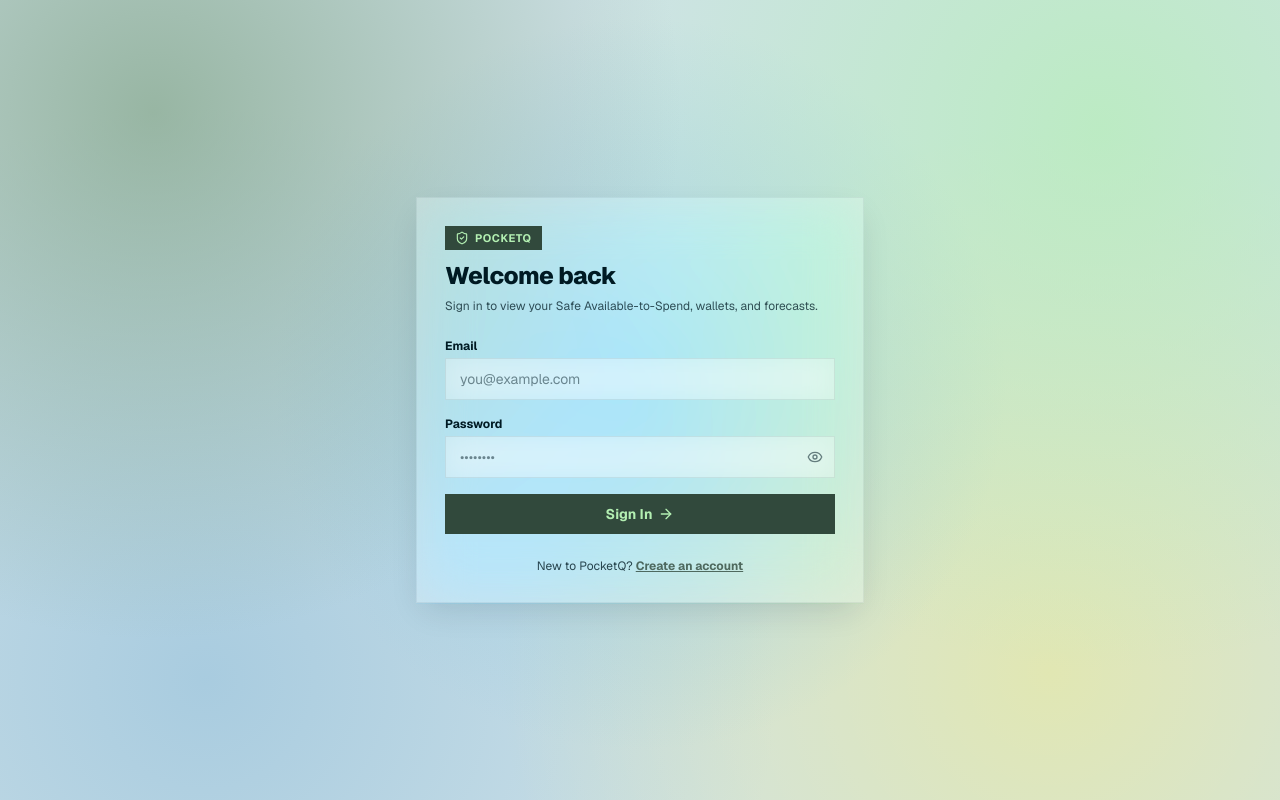
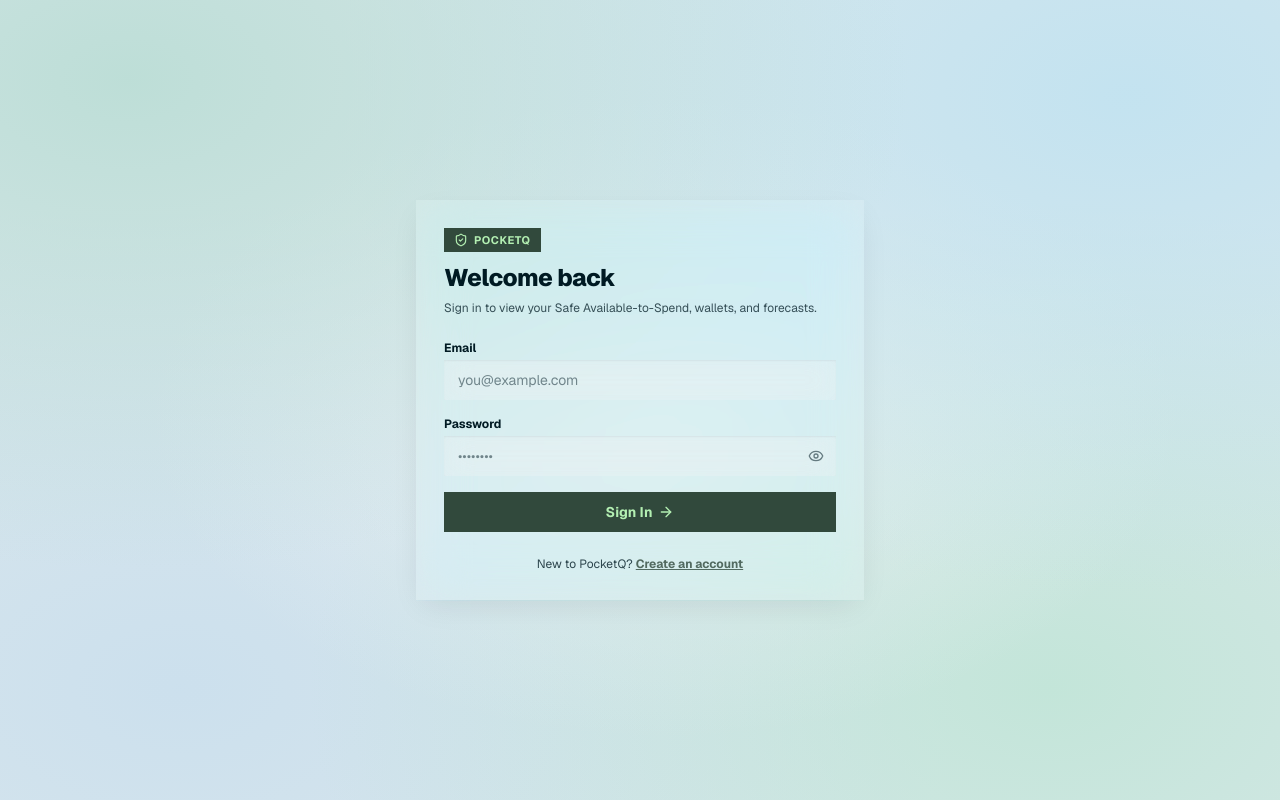
Before and after one commit to NazhaTarannum/pocketq, a Next.js app: page /login in a window 1280 px wide. Built offline with nearby package versions, Linux system fonts and the light colour scheme.

Commit message:
Restore luminous Alice-Blue frosted glass light mode

```diff
--- a/app/globals.css
+++ b/app/globals.css
@@ -7,34 +7,33 @@
 }
 
 :root {
-  --bg-main: #CFE2E8;
-  --bg-card: rgba(255, 255, 255, 0.28);
+  --bg-main: #DCE8EC;
+  --bg-card: rgba(232, 241, 242, 0.36);
   --text-primary: #001A23;
-  --text-muted: #3A545E;
-  --border-subtle: rgba(0, 26, 35, 0.06);
+  --text-muted: #3F5A64;
 }
 
 .dark {
   --bg-main: #041014;
-  --bg-card: rgba(7, 30, 34, 0.36);
+  --bg-card: rgba(7, 30, 34, 0.38);
   --text-primary: #E8F1F2;
   --text-muted: #98B5BE;
-  --border-subtle: rgba(255, 255, 255, 0.06);
 }
 
 *, *::before, *::after {
   border-radius: 0px !important;
 }
 
+/* Soft, Luminous Cool Glacial Backdrop (No Yellow Tint) */
 html, body {
   min-height: 100%;
-  background-color: #CFE2E8 !important;
+  background-color: #DCE8EC !important;
   background-image:
-    radial-gradient(circle at 12% 14%, rgba(122, 158, 126, 0.65) 0%, transparent 40%),
-    radial-gradient(circle at 86% 16%, rgba(179, 239, 178, 0.68) 0%, transparent 42%),
-    radial-gradient(circle at 50% 48%, rgba(126, 196, 224, 0.55) 0%, transparent 48%),
-    radial-gradient(circle at 82% 84%, rgba(255, 239, 92, 0.38) 0%, transparent 44%),
-    radial-gradient(circle at 16% 85%, rgba(145, 190, 218, 0.62) 0%, transparent 45%) !important;
+    radial-gradient(at 10% 10%, rgba(164, 214, 198, 0.55) 0px, transparent 48%),
+    radial-gradient(at 88% 12%, rgba(182, 224, 242, 0.65) 0px, transparent 50%),
+    radial-gradient(at 52% 52%, rgba(232, 241, 242, 0.72) 0px, transparent 55%),
+    radial-gradient(at 82% 86%, rgba(168, 226, 196, 0.48) 0px, transparent 50%),
+    radial-gradient(at 14% 86%, rgba(192, 218, 238, 0.58) 0px, transparent 50%) !important;
   background-attachment: fixed !important;
   color: var(--text-primary);
   font-family: var(--font-sans);
@@ -43,11 +42,10 @@ html, body {
 html.dark, .dark body {
   background-color: #030D10 !important;
   background-image:
-    radial-gradient(circle at 14% 14%, rgba(49, 115, 88, 0.75) 0%, transparent 42%),
-    radial-gradient(circle at 86% 18%, rgba(24, 108, 132, 0.72) 0%, transparent 44%),
-    radial-gradient(circle at 52% 52%, rgba(28, 68, 62, 0.55) 0%, transparent 50%),
-    radial-gradient(circle at 80% 85%, rgba(122, 158, 126, 0.35) 0%, transparent 45%),
-    radial-gradient(circle at 18% 85%, rgba(213, 32, 115, 0.24) 0%, transparent 44%) !important;
+    radial-gradient(at 14% 14%, rgba(49, 115, 88, 0.72) 0px, transparent 44%),
+    radial-gradient(at 86% 18%, rgba(24, 108, 132, 0.68) 0px, transparent 46%),
+    radial-gradient(at 52% 52%, rgba(20, 52, 50, 0.52) 0px, transparent 52%),
+    radial-gradient(at 80% 85%, rgba(122, 158, 126, 0.32) 0px, transparent 46%) !important;
   background-attachment: fixed !important;
 }
 
@@ -60,50 +58,60 @@ div.min-h-screen {
   background: transparent !important;
 }
 
-/* Borderless Translucent Frosted Glass Cards */
+/* Clean, Translucent Frosted Alice-Blue Glass (No Heavy White Border) */
 header,
 aside,
 .rounded-3xl {
-  background: rgba(255, 255, 255, 0.32) !important;
-  backdrop-filter: blur(26px) saturate(190%) !important;
-  -webkit-backdrop-filter: blur(26px) saturate(190%) !important;
-  border: 1px solid rgba(0, 26, 35, 0.06) !important;
-  box-shadow: 0 12px 32px -8px rgba(0, 26, 35, 0.14) !important;
+  background: rgba(232, 241, 242, 0.36) !important;
+  backdrop-filter: blur(24px) saturate(185%) !important;
+  -webkit-backdrop-filter: blur(24px) saturate(185%) !important;
+  border: none !important;
+  box-shadow: 0 10px 30px -8px rgba(0, 26, 35, 0.10) !important;
 }
 
 .dark header,
 .dark aside,
 .dark .rounded-3xl {
   background: rgba(7, 30, 34, 0.38) !important;
-  backdrop-filter: blur(28px) saturate(195%) !important;
-  -webkit-backdrop-filter: blur(28px) saturate(195%) !important;
-  border: 1px solid rgba(255, 255, 255, 0.06) !important;
-  box-shadow: 0 16px 38px -10px rgba(0, 0, 0, 0.7) !important;
+  backdrop-filter: blur(26px) saturate(190%) !important;
+  -webkit-backdrop-filter: blur(26px) saturate(190%) !important;
+  border: none !important;
+  box-shadow: 0 14px 36px -10px rgba(0, 0, 0, 0.65) !important;
 }
 
-/* Sleek Frosted Slate-Teal Hero Card */
+/* Frosted Ocean-Teal Glass Hero Card */
 .hero-spendable-card {
   background: linear-gradient(
     135deg,
-    rgba(13, 42, 58, 0.76) 0%,
-    rgba(20, 68, 82, 0.68) 100%
+    rgba(14, 46, 62, 0.74) 0%,
+    rgba(22, 74, 86, 0.64) 100%
   ) !important;
-  backdrop-filter: blur(28px) saturate(200%) !important;
-  -webkit-backdrop-filter: blur(28px) saturate(200%) !important;
-  border: 1px solid rgba(255, 255, 255, 0.12) !important;
+  backdrop-filter: blur(26px) saturate(195%) !important;
+  -webkit-backdrop-filter: blur(26px) saturate(195%) !important;
+  border: none !important;
+  box-shadow: 0 16px 36px -10px rgba(14, 46, 62, 0.28) !important;
   color: #F2F8FA !important;
 }
 
+/* Translucent Nested Sub-Cards */
 .rounded-2xl {
-  background: rgba(255, 255, 255, 0.22) !important;
-  backdrop-filter: blur(14px) saturate(160%) !important;
-  -webkit-backdrop-filter: blur(14px) saturate(160%) !important;
-  border: 1px solid rgba(0, 26, 35, 0.05) !important;
+  background: rgba(255, 255, 255, 0.26) !important;
+  backdrop-filter: blur(14px) saturate(165%) !important;
+  -webkit-backdrop-filter: blur(14px) saturate(165%) !important;
+  border: none !important;
+  box-shadow: 0 4px 16px -4px rgba(0, 26, 35, 0.06) !important;
 }
 
 .dark .rounded-2xl {
   background: rgba(255, 255, 255, 0.04) !important;
-  border: 1px solid rgba(255, 255, 255, 0.05) !important;
+  border: none !important;
+}
+
+/* Deep Vibrant Emerald for Progress Bars & Sliders */
+.bg-\[\#7A9E7E\],
+.bg-emerald-500,
+.bg-emerald-600 {
+  background-color: #0A8F4C !important;
 }
 
 input[type="range"] {
@@ -114,9 +122,11 @@ input[type="range"] {
   accent-color: #18D476 !important;
 }
 
+/* Borderless Translucent Inputs & Dropdowns */
 input:not([type="range"]), select, textarea {
-  background-color: rgba(255, 255, 255, 0.24) !important;
-  border: 1px solid rgba(0, 26, 35, 0.08) !important;
+  background-color: rgba(232, 241, 242, 0.34) !important;
+  border: none !important;
+  box-shadow: inset 0 1px 2px rgba(0, 26, 35, 0.06) !important;
   backdrop-filter: blur(14px);
   -webkit-backdrop-filter: blur(14px);
   color: inherit;
@@ -124,17 +134,17 @@ input:not([type="range"]), select, textarea {
 }
 
 .dark input:not([type="range"]), .dark select, .dark textarea {
-  background-color: rgba(7, 30, 34, 0.34) !important;
-  border: 1px solid rgba(255, 255, 255, 0.06) !important;
+  background-color: rgba(7, 30, 34, 0.36) !important;
+  border: none !important;
   color-scheme: dark;
 }
 
 select option {
-  background-color: rgba(232, 241, 242, 0.92);
+  background-color: rgba(232, 241, 242, 0.94);
   color: #001A23;
 }
 
 .dark select option {
-  background-color: rgba(7, 30, 34, 0.92);
+  background-color: rgba(7, 30, 34, 0.94);
   color: #E8F1F2;
 }
```
